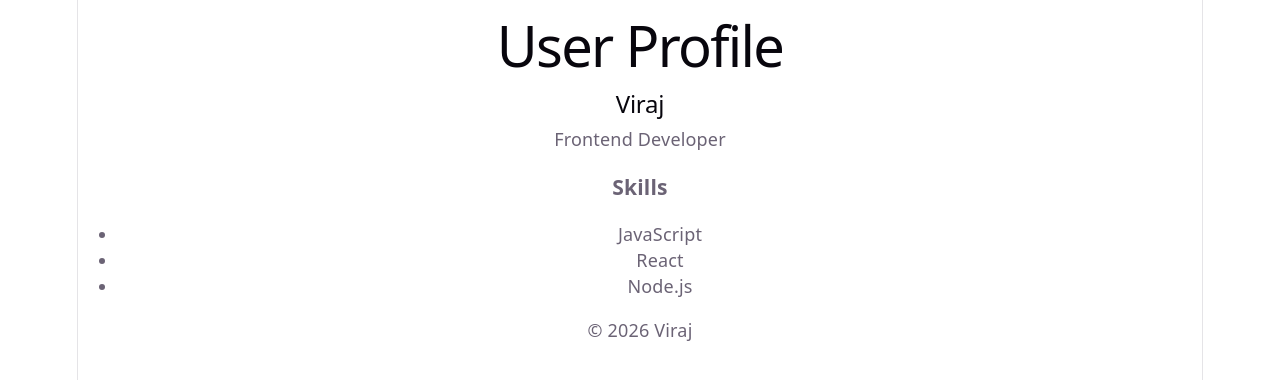
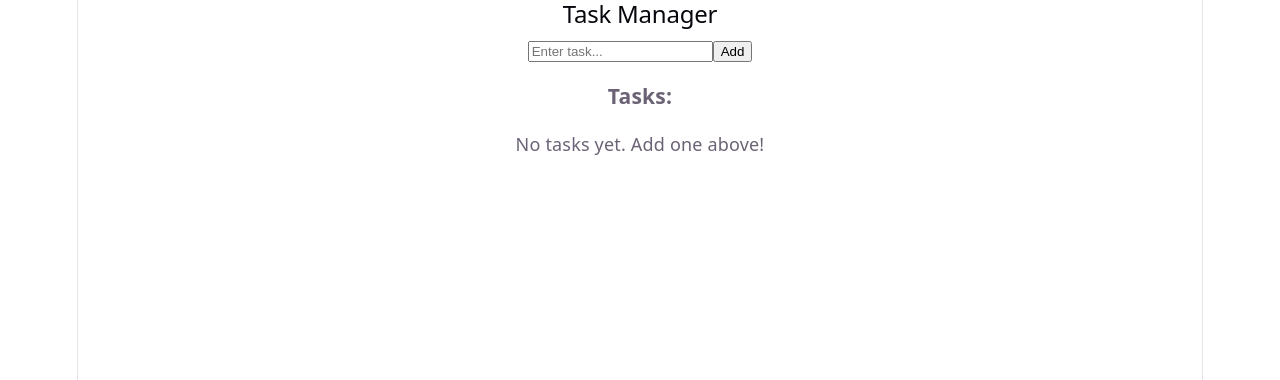
Before and after one commit to Viraj1923/Dev-Lab, a React (Vite) app in the folder frontend/react.js/: page / in a window 1280 px wide. Shown: the top 380 px of the page. Built offline with nearby package versions, Linux system fonts and the light colour scheme.

Commit message:
Complete React Module 03 - State and Events

```diff
--- a/frontend/react.js/src/App.jsx
+++ b/frontend/react.js/src/App.jsx
@@ -1,23 +1,32 @@
-import Header from "./Header";
-import Card from "./Card";
-import ProfileCard from "./ProfileCard";
-import Footer from "./Footer";
-
-const user = {
-  name: "Viraj",
-  role: "Frontend Developer",
-  isAvailable: true,
-  skills: ["JavaScript", "React", "Node.js"]
-};
+import { useState } from "react";
+import TaskInput from "./TaskInput";
+import TaskList from "./TaskList";
 
 function App() {
+  const [tasks, setTasks] = useState([]);
+
+  function addTask(task) {
+    if (task.trim() === "") return;
+
+    setTasks((prevTasks) => [...prevTasks, task]);
+  }
+
+  function removeTask(indexToDelete) {
+    setTasks((prevTasks) =>
+      prevTasks.filter((_, index) => index !== indexToDelete)
+    );
+  }
+
   return (
     <div>
-      <Header title="User Profile" />
-      <Card>
-        <ProfileCard user={user} />
-      </Card>
-      <Footer />
+      <h2>Task Manager</h2>
+
+      <TaskInput onAddTask={addTask} />
+
+      <TaskList
+        tasks={tasks}
+        onRemoveTask={removeTask}
+      />
     </div>
   );
 }
--- /dev/null
+++ b/frontend/react.js/src/TaskInput.jsx
@@ -0,0 +1,29 @@
+import { useState } from "react";
+
+function TaskInput({ onAddTask }) {
+  const [task, setTask] = useState("");
+
+  function handleAdd() {
+    if (task.trim() === "") return;
+
+    onAddTask(task);
+    setTask("");
+  }
+
+  return (
+    <div>
+      <input
+        type="text"
+        placeholder="Enter task..."
+        value={task}
+        onChange={(e) => setTask(e.target.value)}
+      />
+
+      <button onClick={handleAdd}>
+        Add
+      </button>
+    </div>
+  );
+}
+
+export default TaskInput;
--- /dev/null
+++ b/frontend/react.js/src/TaskList.jsx
@@ -0,0 +1,25 @@
+function TaskList({ tasks, onRemoveTask }) {
+  return (
+    <div>
+      <h3>Tasks:</h3>
+
+      {tasks.length === 0 ? (
+        <p>No tasks yet. Add one above!</p>
+      ) : (
+        <ul>
+          {tasks.map((task, index) => (
+            <li key={index}>
+              ☐ {task}
+
+              <button onClick={() => onRemoveTask(index)}>
+                Remove
+              </button>
+            </li>
+          ))}
+        </ul>
+      )}
+    </div>
+  );
+}
+
+export default TaskList;
```
